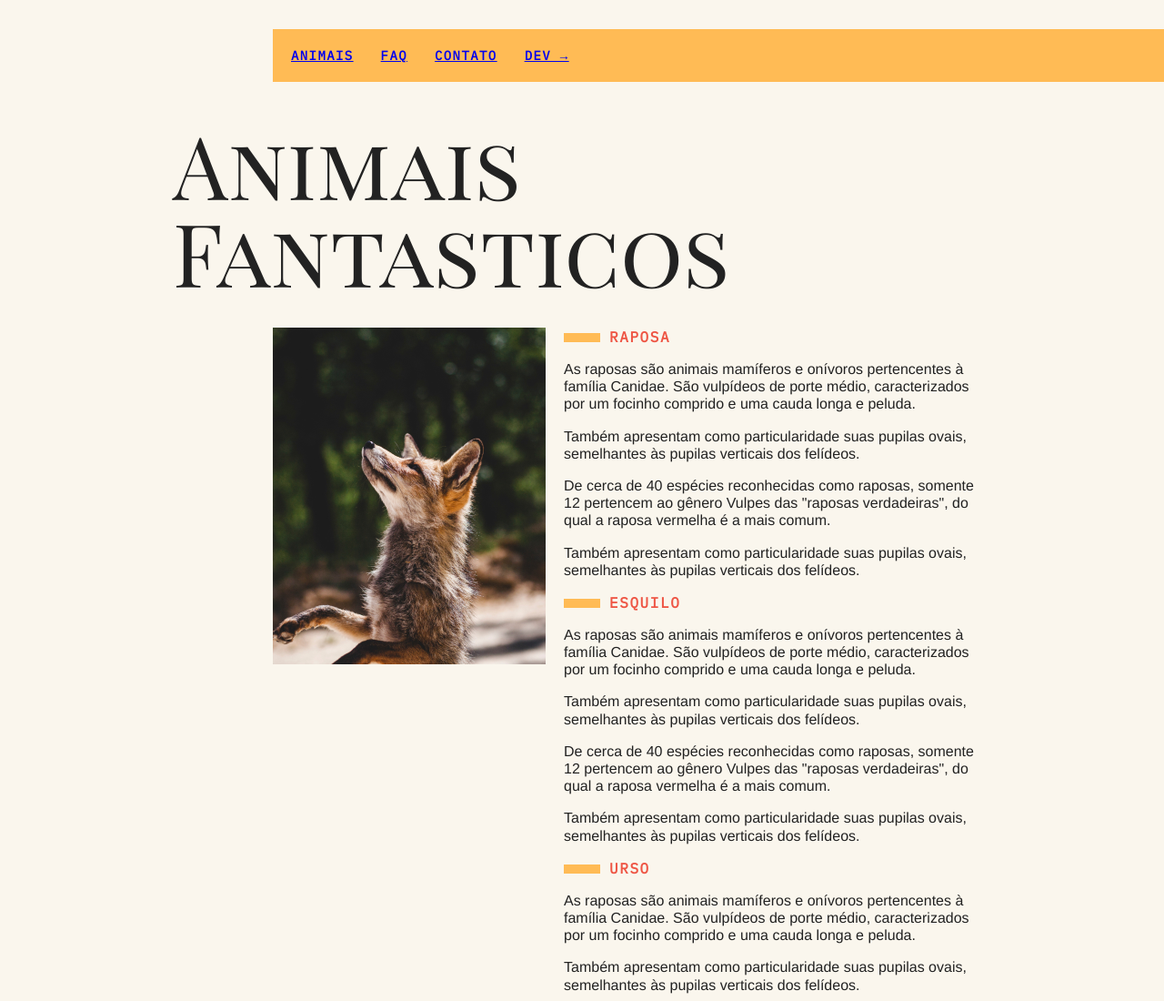
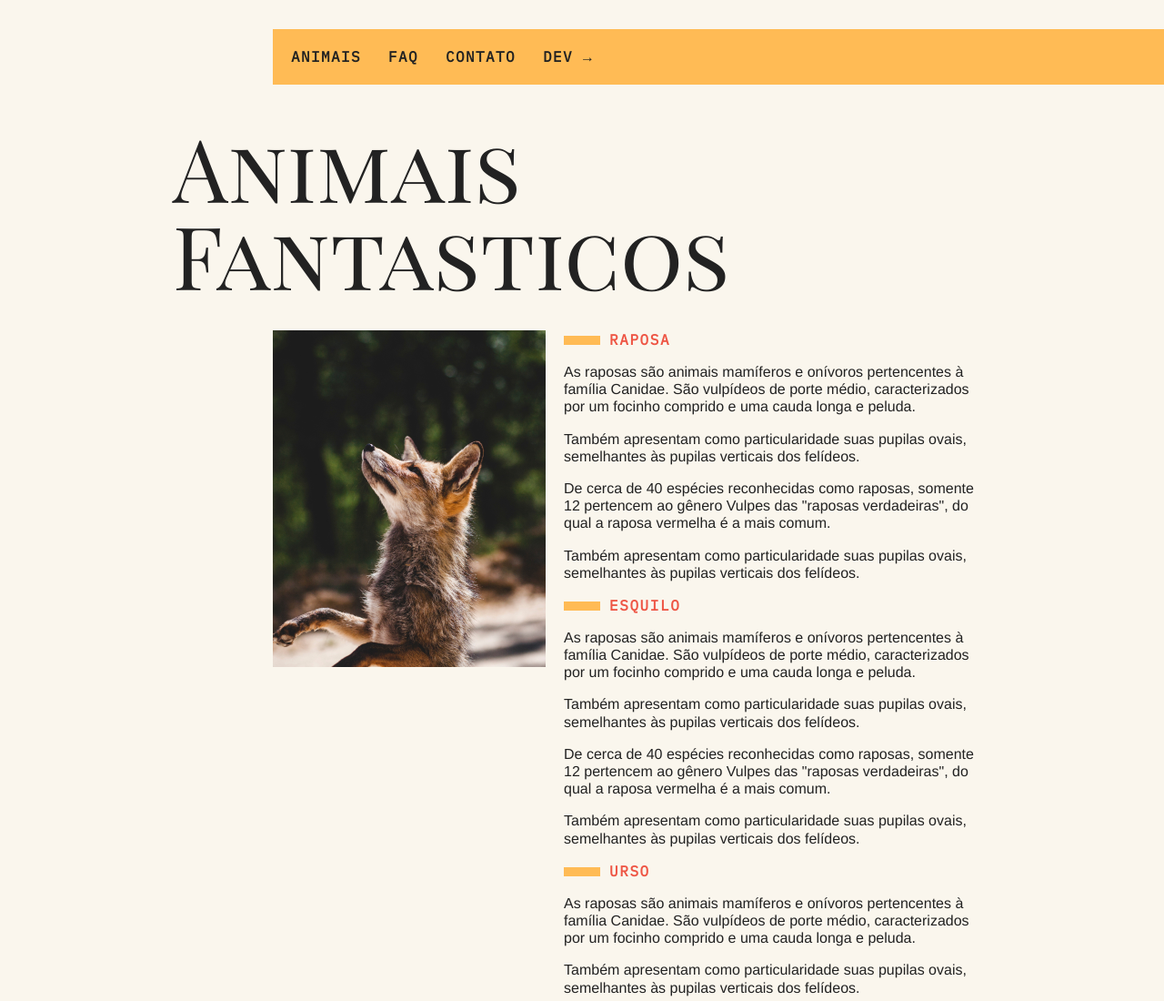
Before and after one commit to Jp-Brito/animais-fantasticos, a plain HTML site: page index.html in a window 1280 px wide. Shown: the top 1100 px of the page at 91% size. Drawn offline with Linux system fonts and the light colour scheme.

Commit message:
Correcão menu

```diff
--- a/css/style.css
+++ b/css/style.css
@@ -51,6 +51,12 @@ body {
   text-transform: uppercase;
   font-size: 0.875rem;
   letter-spacing: 0.1em;
+}
+
+.menu a {
+  text-decoration: none;
+  color: #222;
+  font-size: 1rem;
 }
 
 .grid-section {
```
